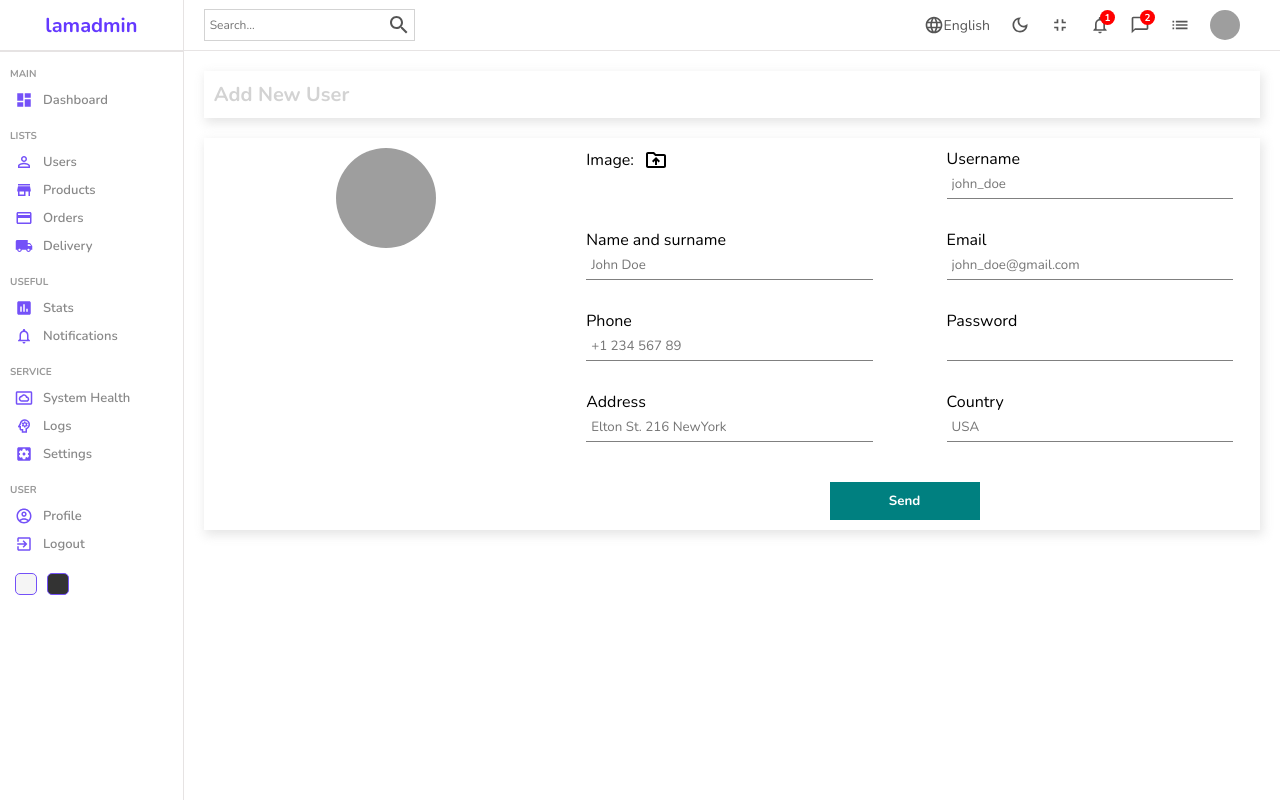
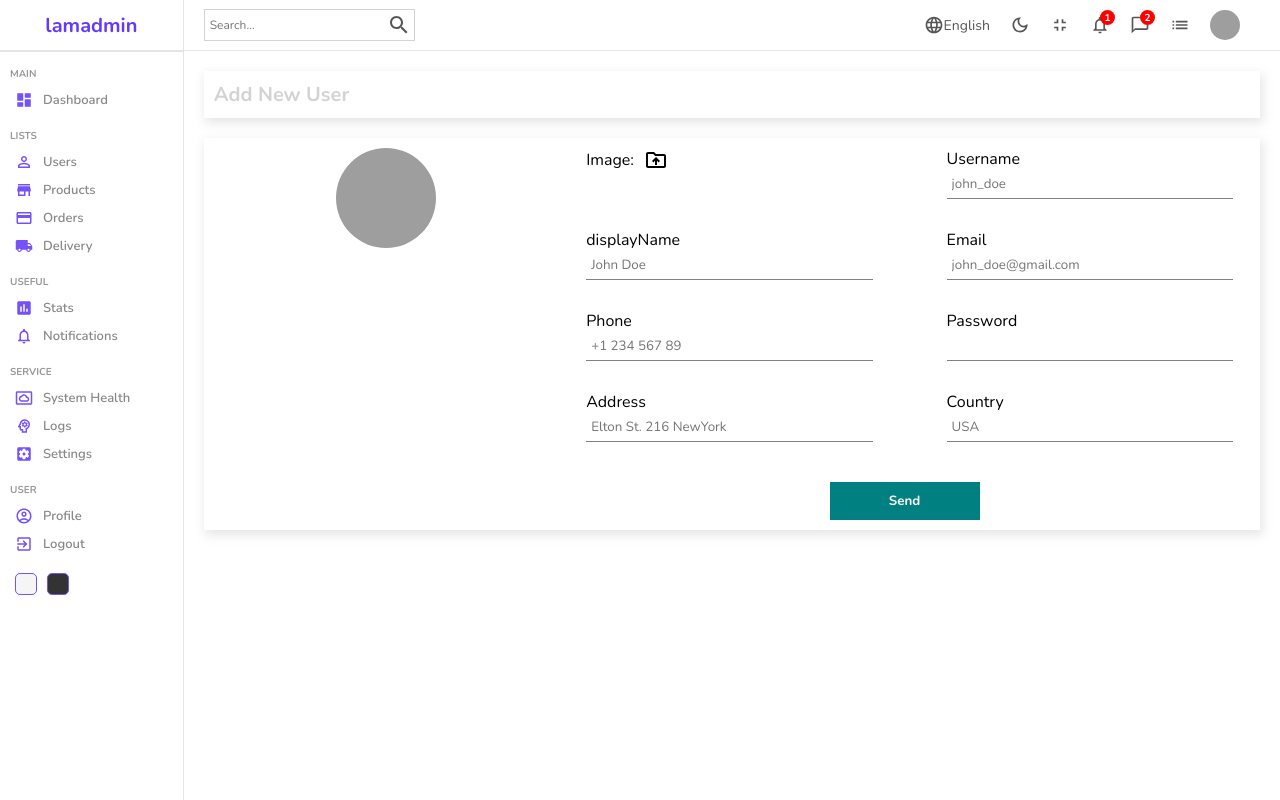
Before and after one commit to mohammadhossein-asadi/firebase-auth-crud-project, a React (Create React App) app: page /users/new in a window 1280 px wide. Built offline with nearby package versions, Linux system fonts and the light colour scheme; no server answers; sample sign-in values are in the browser's storage; grey boxes are pictures that could not be loaded.

Commit message:
added handleInput

```diff
--- a/src/formSource.js
+++ b/src/formSource.js
@@ -1,41 +1,41 @@
 export const userInputs = [
   {
-      id: 1,
+    id: "username",
     label: "Username",
     type: "text",
     placeholder: "john_doe",
   },
   {
-      id: 2,
-      label: "Name and surname",
+    id: "displayName",
+    label: "displayName",
     type: "text",
     placeholder: "John Doe",
   },
   {
-      id: 3,
+    id: "email",
     label: "Email",
     type: "mail",
     placeholder: "john_doe@gmail.com",
   },
   {
-      id: 4,
+    id: "phone",
     label: "Phone",
     type: "text",
     placeholder: "+1 234 567 89",
   },
   {
-      id: 5,
+    id: "password",
     label: "Password",
     type: "password",
   },
   {
-      id: 6,
+    id: "address",
     label: "Address",
     type: "text",
     placeholder: "Elton St. 216 NewYork",
   },
   {
-      id: 7,
+    id: "country",
     label: "Country",
     type: "text",
     placeholder: "USA",
--- a/src/pages/new/New.jsx
+++ b/src/pages/new/New.jsx
@@ -15,6 +15,14 @@ import { db } from "../../firebase";
 const New = ({ inputs, title }) => {
   const [file, setFile] = useState("");
   const [data, setData] = useState({});
+
+  const handleInput = (e) => {
+    const { id, value } = e.target;
+
+    setData({ ...data, [id]: value });
+  };
+
+  console.log(data);
 
   const handleAdd = async (e) => {
     e.preventDefault();
@@ -66,7 +74,12 @@ const New = ({ inputs, title }) => {
               {inputs.map((input) => (
                 <div className="formInput" key={input.id}>
                   <label>{input.label}</label>
-                  <input type={input.type} placeholder={input.placeholder} />
+                  <input
+                    id={input.id}
+                    type={input.type}
+                    placeholder={input.placeholder}
+                    onChange={handleInput}
+                  />
                 </div>
               ))}
               <button type="submit">Send</button>
```
Lines whose indentation alone changed are shown as unchanged.
